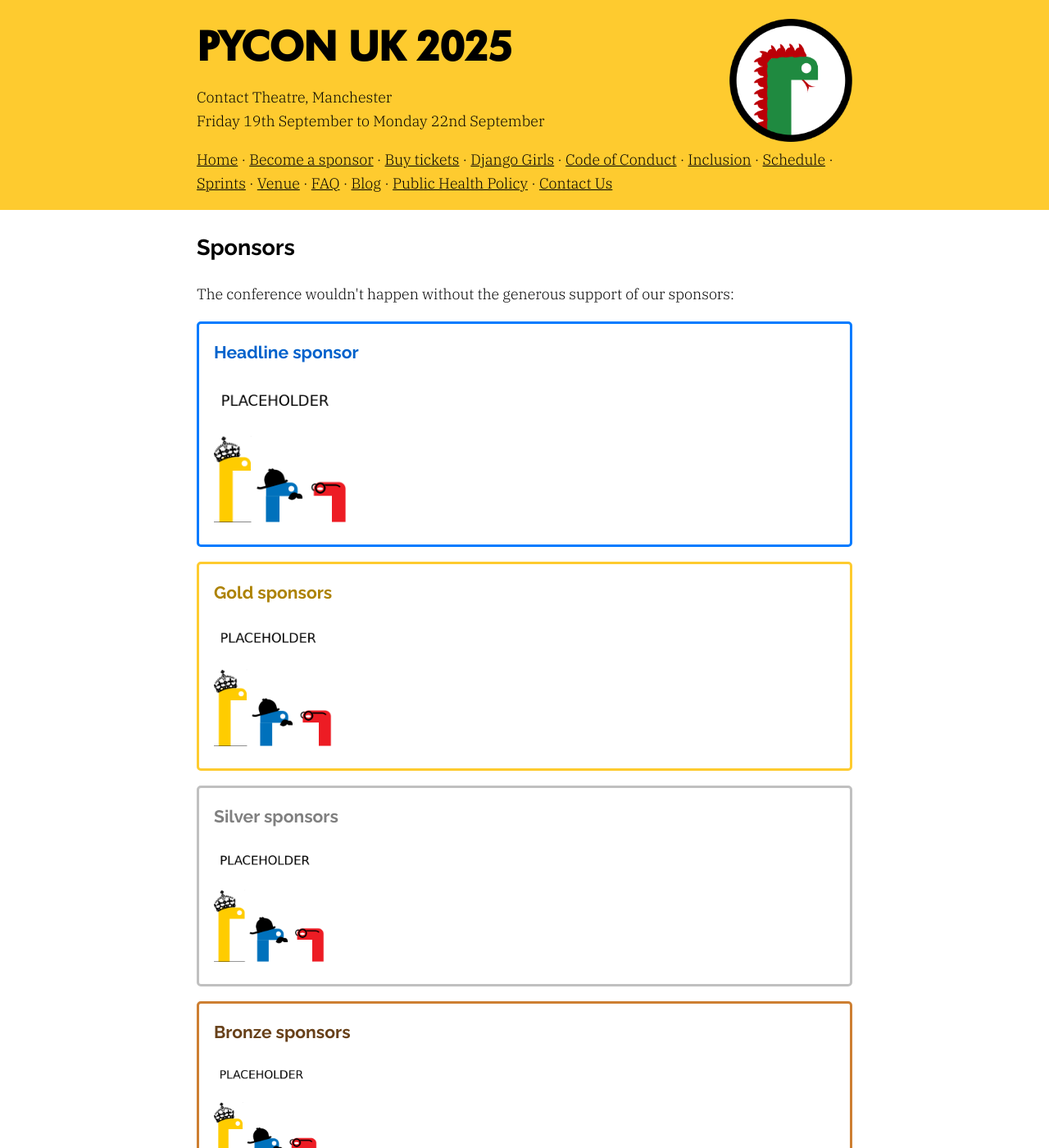
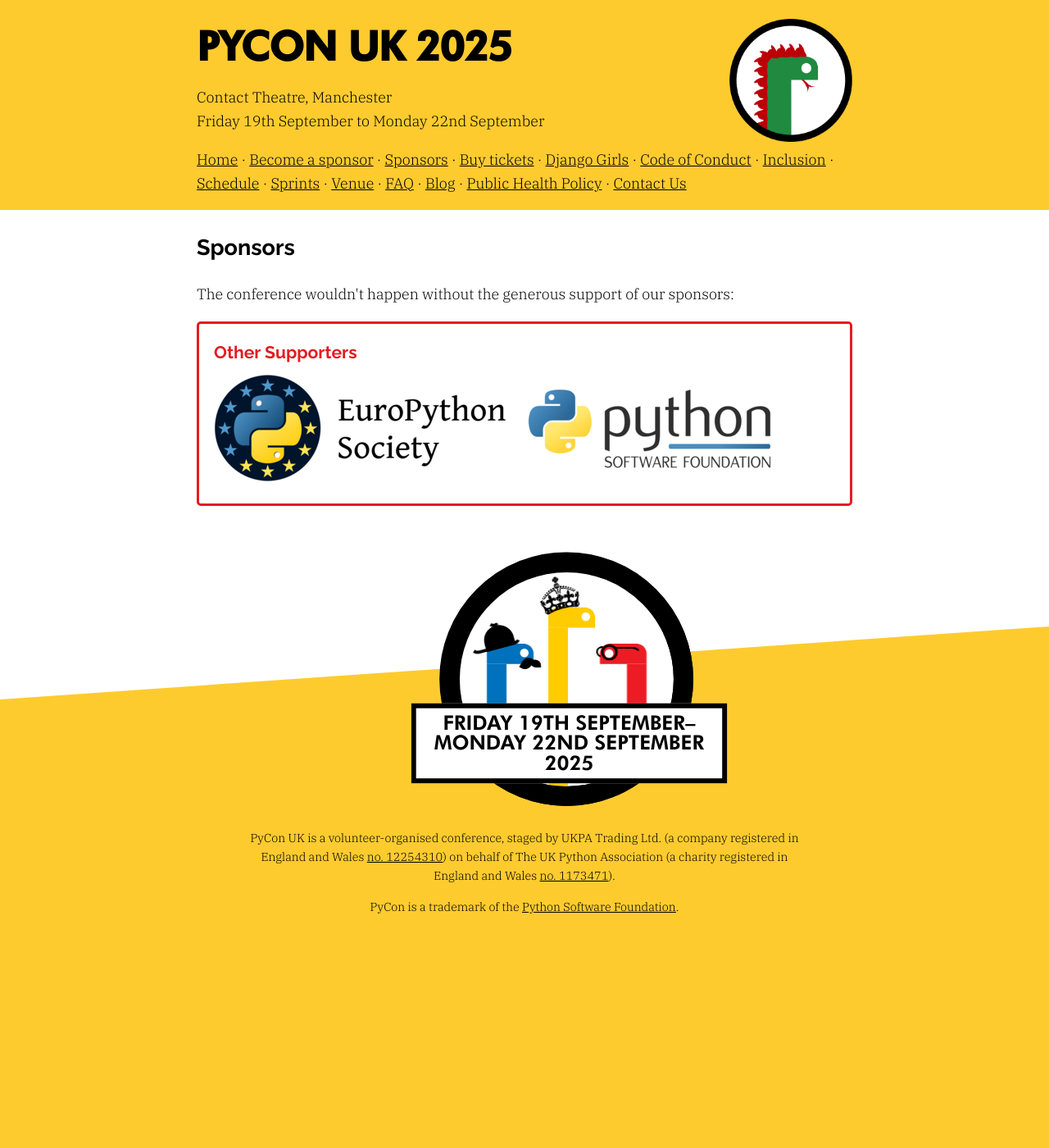
Before and after one commit to gma/2025.pyconuk.org, a Jekyll site: the page built from src/sponsors.md, in a window 1280 px wide and 1400 px high. Shown: the whole window at 82% size. Built offline with Jekyll 4.4.1, drawn with Linux system fonts in a browser that asks for light colours.

Commit message:
Add first supporters for 2025

```diff
--- a/_config.yml
+++ b/_config.yml
@@ -27,7 +27,7 @@ fin_aid_closed: true
 spons_prosp_avail: true
 tickets_open: true
 schedule_ready: false
-show_sponsors: false
+show_sponsors: true
 show_django_girls: true
 django_girls_applications_open: true
 
--- a/src/sponsors.md
+++ b/src/sponsors.md
@@ -5,6 +5,7 @@ title: Sponsors
 
 <p>The conference wouldn't happen without the generous support of our sponsors:</p>
 
+<!--
 <div class="box box_blue">
   <h3>Headline sponsor</h3>
   <p><a href="#"><img height="180" width="180" src="/images/sponsors/snakeholder.png" alt="Logo of Snakeholder, headline sponsor of PyconUK {{ site.con_year }}" title="Snakeholder"></a></p>
@@ -24,8 +25,10 @@ title: Sponsors
   <h3>Bronze sponsors</h3>
   <a href="#"><img height="140" width="140" src="/images/sponsors/snakeholder.png" alt="Logo of Snakeholder, a sponsor of PyCon UK {{ site.con_year }}" title="Snakeholder"></a>
 </div>
+-->
 
 <div class="box box_red">
   <h3>Other Supporters</h3>
-  <a href="#"><img height="130" width="130" src="/images/sponsors/snakeholder.png" alt="Logo of Snakeholder, a supporter of PyCon UK {{ site.con_year }}" title="Snakeholder"></a>
+  <a href="https://www.europython-society.org/"><img height="130" width="357" src="/images/sponsors/EPS.png" alt="Logo of EuroPython Society, a supporter of PyCon UK {{ site.con_year }}" title="EuroPython Society"></a>
+  <a href="https://python.org/psf/"><img height="130" width="343" src="/images/sponsors/PSF.png" alt="Logo of Python Software Foundation, a supporter of PyCon UK {{ site.con_year }}" title="Python Software Foundation"></a>
 </div>
```
Also changed, not shown: src/images/sponsors/EPS.png (added), src/images/sponsors/PSF.png (added).
